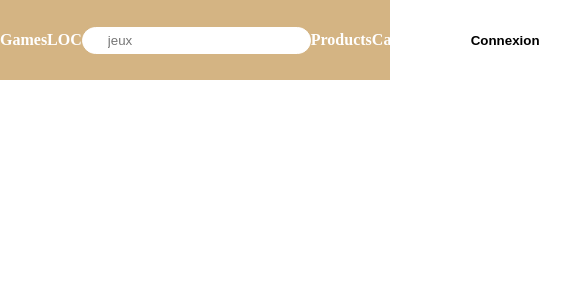
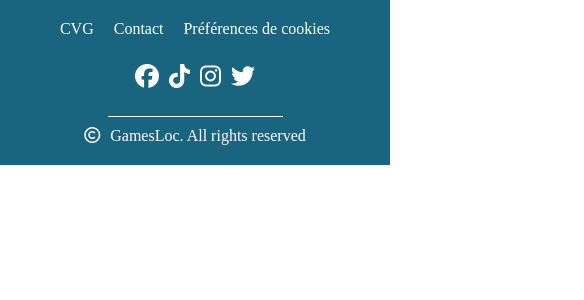
Before and after one commit to PFR-gamesloc/front-gamesloc, an Angular app: page / in a window 390 px wide. Shown: the top 300 px of the page, 584 px wide, since content can reach past the window. Built offline with nearby package versions, Linux system fonts and the light colour scheme.

Commit message:
Add footer mobile

```diff
--- a/src/app/app.component.html
+++ b/src/app/app.component.html
@@ -1 +1,2 @@
 <router-outlet></router-outlet>
+<app-footer></app-footer>
--- a/src/app/app.module.ts
+++ b/src/app/app.module.ts
@@ -6,13 +6,15 @@ import { NavBarComponent } from './shared/components/nav-bar/nav-bar.component';
 import { AppRoutingModule } from './app-routing.module';
 import {InputComponent} from "./shared/components/input/input.component";
 import {BtnComponent} from "./shared/components/btn/btn.component";
+import { FooterComponent } from './shared/components/footer/footer.component';
 
 @NgModule({
   declarations: [
     AppComponent,
     NavBarComponent,
     InputComponent,
-    BtnComponent
+    BtnComponent,
+    FooterComponent
   ],
   imports: [
     BrowserModule,
--- /dev/null
+++ b/src/app/shared/components/footer/footer.component.html
@@ -0,0 +1,30 @@
+<footer>
+    <section class="textLinks">
+        <ul>
+            <li>CVG</li>
+            <li>Contact</li>
+            <li>Préférences de cookies</li>
+        </ul>
+    </section>
+    <section class="iconLinks">
+        <div>
+            <a href="https://github.com/SGdevWeb/">
+                <i class="fa-brands fa-facebook fa-xl"></i>
+            </a>
+            <a href="https://github.com/Naolox">
+                <i class="fa-brands fa-tiktok fa-xl"></i>
+            </a>
+            <a href="">
+                <i class="fa-brands fa-instagram fa-xl"></i>
+            </a>
+            <a href="">
+                <i class="fa-brands fa-twitter fa-xl"></i>
+            </a>
+        </div>
+    </section>
+    <div class="separator"></div>
+    <div class="rights">
+        <i class="fa-regular fa-copyright"></i>
+        <p>GamesLoc. All rights reserved</p>
+    </div>
+</footer>
--- /dev/null
+++ b/src/app/shared/components/footer/footer.component.scss
@@ -0,0 +1,45 @@
+footer {
+    background-color: var(--blue-primary);
+    color: white;
+    padding: 20px;
+}
+
+section {
+    display: flex;
+    margin-bottom: 30px;
+}
+
+.textLinks {
+    ul {
+        display: flex;
+        margin: auto;
+        li {
+            margin: 0 10px;
+        }
+    }
+}
+
+.iconLinks {
+    div {
+        margin: auto;
+            i {
+                padding: 5px;
+            }
+    }
+}
+
+.separator {
+    width: 50%;
+    height: 1px;
+    background-color: white;
+    margin: auto;
+}
+
+.rights {
+    display: flex;
+    justify-content: center;
+    margin-top: 10px;
+    i {
+        margin-right: 10px;
+    }
+}
--- a/src/styles.scss
+++ b/src/styles.scss
@@ -1,10 +1,22 @@
-/* You can add global styles to this file, and also import other style files */
+// Permet de ne pas avoir les bordures sur les côtés du site
 
-// Permet de ne pas avoir les bordures sur les côtés du site
+// Base
 * {
     box-sizing: border-box;
     margin: 0;
+    padding: 0;
 }
+
+ul {
+    list-style: none;
+}
+
+a {
+    text-decoration: none;
+    color: inherit;
+}
+
+// Variables
 
 :root {
     --font-family: "Roboto", sans-serif;
@@ -16,3 +28,13 @@
     --lightgray: #ddd;
     --text-regular: #444;
   }
+
+// debug
+
+.d1 {
+    border: 1px solid red;
+}
+
+.d2 {
+    border: 1px solid green;
+}
```
Also changed, not shown: src/app/app-routing.module.ts (+4 -4 lines), src/app/shared/components/footer/footer.component.ts (added, +10 -0 lines), 1 other file (tests, documents, lock files or other folders).
